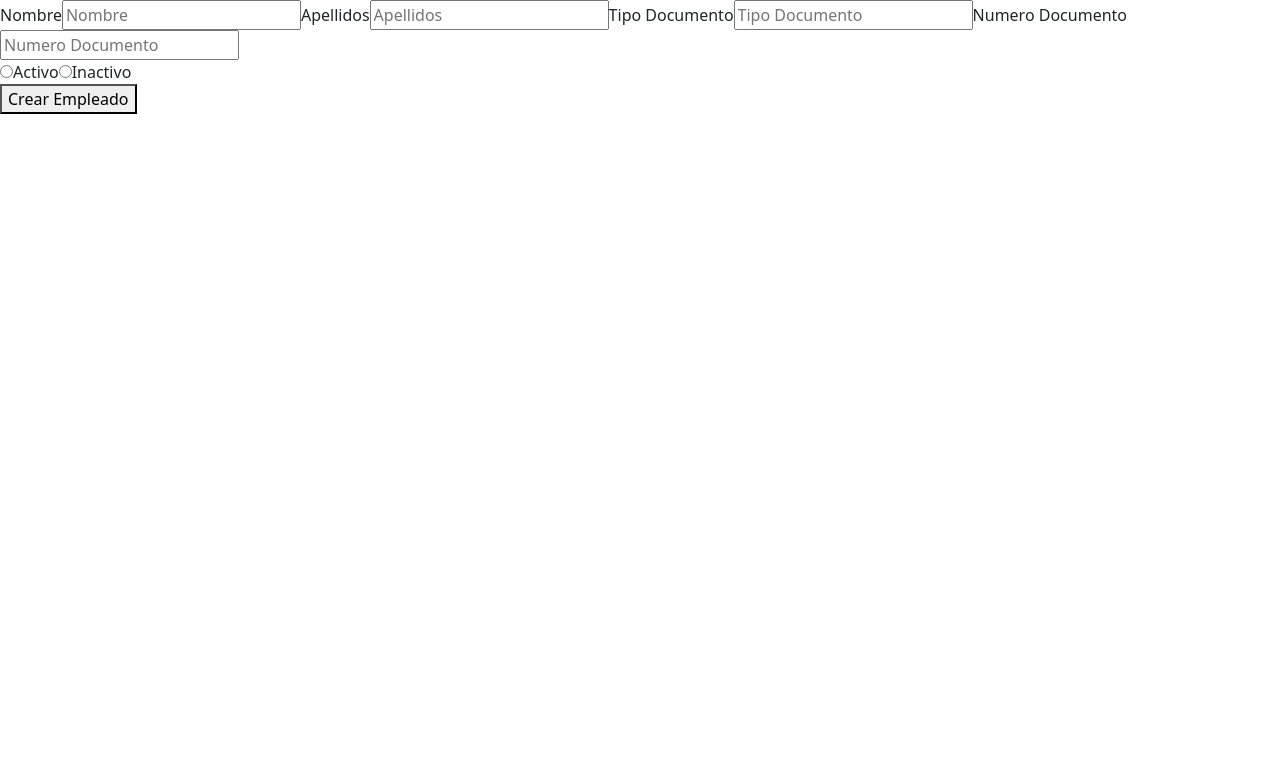
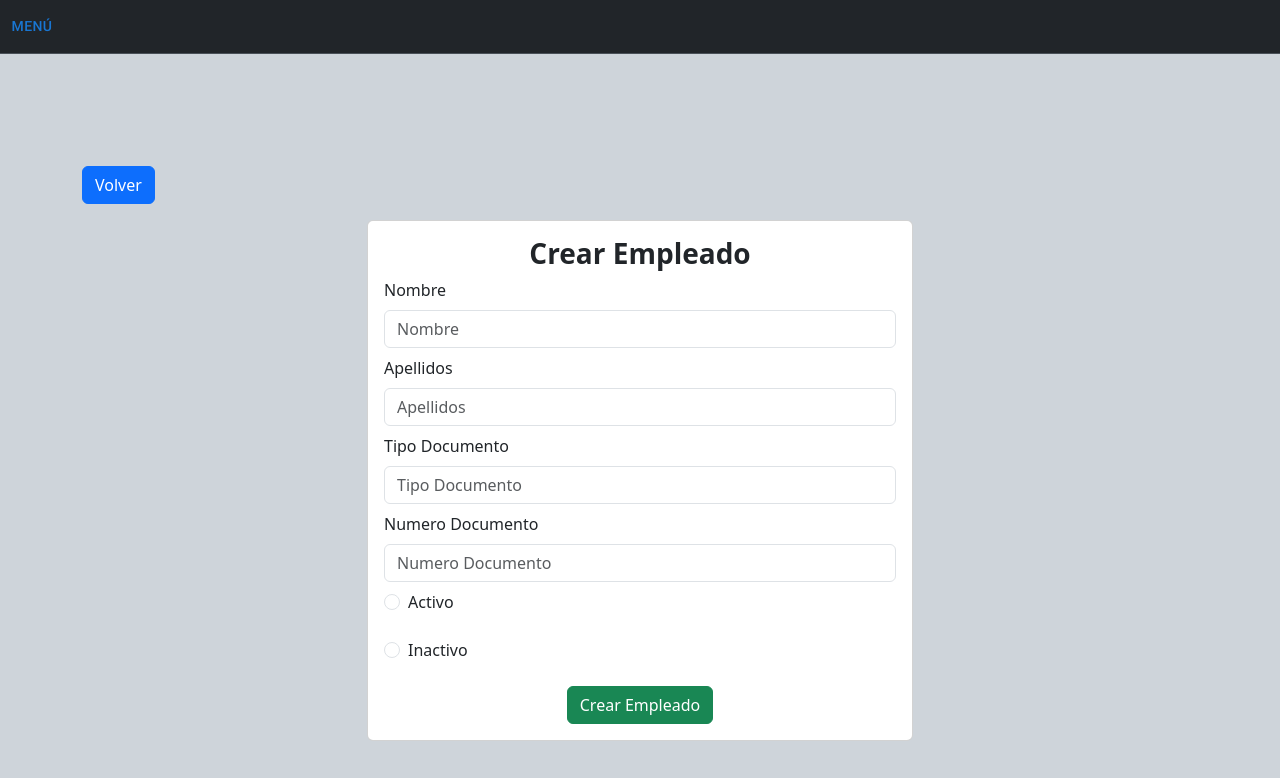
Before and after one commit to DaniGomezSanta/controlDeEmpleados, a React (Vite) app in the folder client/: page /crearEmpleado in a window 1280 px wide. Shown: the top 778 px of the page. Built offline with nearby package versions, Linux system fonts and the light colour scheme; no server answers.

Commit message:
crearEmpleado

```diff
--- a/client/src/views/forms/CrearEmpleado.jsx
+++ b/client/src/views/forms/CrearEmpleado.jsx
@@ -5,16 +5,16 @@ import { useDispatch, useSelector } from "react-redux";
 import { getAllEmpleados } from "../../store/slices/getEmpleados";
 import { errorRemove } from "../../store/slices/erroresFormEmpleado";
 import swal from "sweetalert";
-import { useNavigate } from "react-router-dom";
+import { Link, useNavigate } from "react-router-dom";
+import { NavBar } from "../../features/NavBar";
 
 export const CrearEmpleado = () => {
-  const [formularioEnviado, setFormularioEnviado] = useState(false);
-  const [autorizado, setAutorizado] = useState("");
+
   const errorAuth = useSelector((state) => state.errores.errorAuth);
 
   console.log("error en crear empleado", errorAuth.message);
   const dispatch = useDispatch();
-  const navigate =useNavigate()
+
 
   useEffect(() => {
     dispatch(getAllEmpleados());
@@ -38,6 +38,7 @@ export const CrearEmpleado = () => {
 
   return (
     <>
+    <NavBar/>
       <Formik
         initialValues={{
           nombre: "",
@@ -54,8 +55,8 @@ export const CrearEmpleado = () => {
             text: "empleado creado!",
             icon: "success",
           });
-          navigate("/admin");
           resetForm();
+          // navigate("/admin");
         }}
       >
         {({
@@ -66,10 +67,26 @@ export const CrearEmpleado = () => {
           handleChange,
           handleBlur,
         }) => (
+
+          <div className="login template d-flex justify-content-center align-items-center vh-100 bg-dark-subtle">
+          <div className="container">
+            <div className="row justify-content-center">
+                  <div className="d-flex justify-content-between mb-3">
+                      <Link to="/admin">
+                        <button className="btn btn-primary">
+                           Volver
+                        </button>
+                      </Link>
+                    </div>
+              <div className="col-md-6">
+                <div className="card">
+                  <div className="card-body">
                     <form className="formulario" onSubmit={handleSubmit}>
-            <div>
-              <label htmlFor="cedula">Nombre</label>
+                      <h3 className="fw-bold text-center">Crear Empleado</h3>
+                      <div className="mb-2">
+                        <label htmlFor="cedula" className="form-label">Nombre</label>
                         <input
+                          className='form-control'
                           type="text"
                           id="nombre"
                           name="nombre"
@@ -78,10 +95,12 @@ export const CrearEmpleado = () => {
                           onChange={handleChange}
                           onBlur={handleBlur}
                         />
+                      </div>
 
-
-              <label htmlFor="apellidos">Apellidos</label>
+                      <div className="mb-2">
+                        <label htmlFor="apellidos" className="form-label">Apellidos</label>
                         <input
+                          className='form-control'
                           type="text"
                           id="apellidos"
                           name="apellidos"
@@ -90,9 +109,12 @@ export const CrearEmpleado = () => {
                           onChange={handleChange}
                           onBlur={handleBlur}
                         />
+                      </div>
 
-              <label htmlFor="tipoDocumento">Tipo Documento</label>
+                      <div className="mb-2">
+                        <label htmlFor="tipoDocumento" className="form-label">Tipo Documento</label>
                         <input
+                          className='form-control'
                           type="text"
                           id="tipoDocumento"
                           name="tipoDocumento"
@@ -101,10 +123,12 @@ export const CrearEmpleado = () => {
                           onChange={handleChange}
                           onBlur={handleBlur}
                         />
+                      </div>
 
-
-              <label htmlFor="cedula">Numero Documento</label>
+                      <div className="mb-2">
+                        <label htmlFor="cedula" className="form-label">Numero Documento</label>
                         <input
+                          className='form-control'
                           type="text"
                           id="numeroDocumento"
                           name="numeroDocumento"
@@ -113,47 +137,32 @@ export const CrearEmpleado = () => {
                           onChange={handleChange}
                           onBlur={handleBlur}
                         />
+                      </div>
 
-
-              {/* <label htmlFor='cedula'>Horario Ingreso</label>
-                <input
-                type='text'
-                id='horarioIngreso'
-                name='horarioIngreso'
-                placeholder='Horario ingreso'
-                value={values.horarioIngreso}
-                onChange={handleChange}
-                onBlur={handleBlur}
-                />
-                { touched.horarioIngreso && errors.horarioIngreso && <div className='error'>{errors.horarioIngreso}</div>}
-
-                <label htmlFor='cedula'>Horario Salida</label>
-                <input
-                type='text'
-                id='horarioSalida'
-                name='horarioSalida'
-                placeholder='Horario salida'
-                value={values.horarioSalida}
-                onChange={handleChange}
-                onBlur={handleBlur}
-                />
-                { touched.horarioSalida && errors.horarioSalida && <div className='error'>{errors.horarioSalida}</div>} */}
-
-              <div>
-                <label>
-                  <Field type="radio" name="autorizacion" value="true" />
+                      <div className="mb-4 form-check">
+                        <label className="form-check-label">
+                          <Field className="form-check-input" type="radio" name="autorizacion" value="true" />
                           Activo
                         </label>
+                      </div>
+
+                      <div className="mb-4 form-check">
                         <label>
-                  <Field type="radio" name="autorizacion" value="false" />
+                          <Field className="form-check-input" type="radio" name="autorizacion" value="false" />
                           Inactivo
                         </label>
+                      </div>
 
+                      <div className="text-center">
+                        <button className="btn btn-success" type="submit">Crear Empleado</button>
+                      </div>
+                    </form>
                   </div>
                 </div>
-            <button type="submit">Crear Empleado</button>
-            {formularioEnviado && <p>Empleado Creado</p>}
-          </form>
+              </div>
+            </div>
+          </div>
+        </div>
         )}
       </Formik>
     </>
--- a/client/src/views/forms/RegisterPage.jsx
+++ b/client/src/views/forms/RegisterPage.jsx
@@ -87,9 +87,6 @@ export const RegisterPage = () => {
                       onChange={handleChange}
                       onBlur={handleBlur}
                       />
-                    {touched.numeroDocumento && errors.numeroDocumento && (
-                      <div className="error">{errors.numeroDocumento}</div>
-                      )}
                   </div>
                   <div className="mb-4 form-check" >
                     <label className="form-check-label">
@@ -114,9 +111,6 @@ export const RegisterPage = () => {
                         />
                       Salida
                     </label>
-                    {touched.sentido && errors.sentido && (
-                      <div className="error">{errors.sentido}</div>
-                      )}
                   </div>
                   <div className="d-grid">
                     <button type="submit" class="btn btn-success">Registrar</button>
```
Lines whose indentation alone changed are shown as unchanged.
